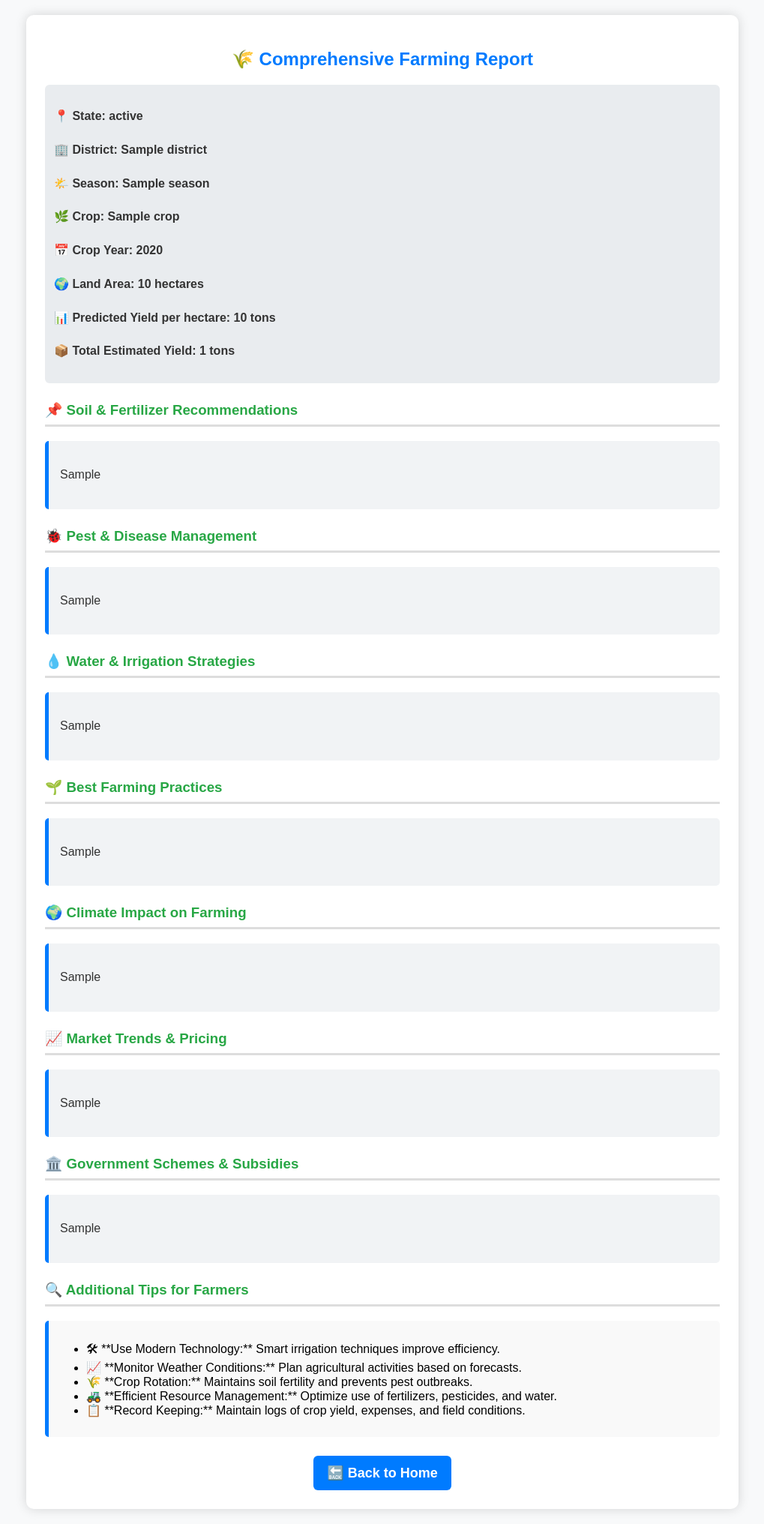
After one commit to punitkumar4871/CropYeildPredictionSystem_PoweredBy_DataBricks-Azure-Ai_De-project, a Flask app: template templates/report.html in a window 1280 px wide. The commit adds this page. Shown: the whole page at 75% size, without its empty margins (130-1149 px from the left). Run offline with Flask 3, Linux system fonts and the light colour scheme; the template is opened without the code that fills it: most values are stand-ins (such as "Sample title", 1, 10 or a date in 2020).

Commit message:
done with the genai report part

```diff
--- a/app.py
+++ b/app.py
@@ -1,7 +1,11 @@
-from flask import Flask, request, render_template
+from flask import Flask, request, render_template, jsonify
 import numpy as np
 import pandas as pd
+import google.generativeai as genai
 from src.pipeline.predict_pipeline import CustomData, PredictPipeline
+
+# Configure Gemini AI API Key
+genai.configure(api_key="YAIzaSyC8tuqLoWlAMrz90XmNkXBL36ErDppMD4I")
 
 application = Flask(__name__)
 app = application
@@ -16,6 +20,7 @@ def predict_datapoint():
         return render_template('home.html', results=None)
     else:
         try:
+            # Collecting user input
             data = CustomData(
                 State_Name=request.form.get('State_Name'),
                 District_Name=request.form.get('District_Name'),
@@ -34,5 +39,131 @@ def predict_datapoint():
         except Exception as e:
             return render_template('home.html', results=f"Error: {str(e)}")
 
+def generate_farming_report(state, district, season, crop, crop_year, area, predicted_yield):
+    """
+    Generate AI-based farming report with updated content.
+    """
+    total_yield = round(predicted_yield * area, 2)
+
+    # AI-Generated Recommendations
+    soil_recommendations = f"""
+    Based on soil conditions in {district}, farmers should:
+    - **Ideal pH:** 6.0 - 7.5 for optimal {crop} growth.
+    - **Fertilizer:** Urea (50 kg/ha), SSP (50 kg/ha), MOP (25 kg/ha), and organic manure.
+    - **Soil Treatment:** Lime for acidic soil, gypsum for saline soil.
+    - **Crop Rotation:** Rotate {crop} with pulses to maintain soil fertility.
+    """
+
+    pest_management = f"""
+    Common threats for {crop} farming in {district}:
+    - **Pests:** Stem Borers, Aphids, and Brown Planthoppers.
+    - **Natural Control:** Introduce ladybugs and neem-based pesticides.
+    - **Chemical Control:** Use recommended insecticides in controlled amounts.
+    - **Disease Prevention:** Ensure proper spacing and crop rotation.
+    """
+
+    irrigation_strategies = f"""
+    Effective water management for {crop} farming:
+    - **Drip Irrigation:** Helps conserve water and promotes root health.
+    - **Rainwater Harvesting:** Store excess rainwater for dry periods.
+    - **Drainage System:** Prevents waterlogging and improves yield.
+    """
+
+    best_farming_practices = f"""
+    Key strategies to maximize {crop} yield:
+    - **Seed Selection:** Use disease-resistant and high-yield varieties.
+    - **Land Preparation:** Deep plowing and leveling for uniform water distribution.
+    - **Weed Control:** Manual weeding or targeted herbicides every 15-20 days.
+    - **Timely Harvesting:** Prevent losses by harvesting at optimal moisture levels.
+    """
+
+    climate_impact = f"""
+    Climate change affects {crop} farming by:
+    - **Temperature Changes:** Rising temperatures may reduce yields.
+    - **Unpredictable Rainfall:** Can cause droughts or floods.
+    - **Solution:** Use climate-resistant crop varieties and adaptive farming techniques.
+    """
+
+    market_trends = f"""
+    - **Current Market Price of {crop}:** Prices fluctuate based on demand and supply.
+    - **Export Trends:** Demand for {crop} has been rising in international markets.
+    - **Tip for Farmers:** Monitor market rates before selling produce.
+    """
+
+    government_schemes = f"""
+    - **PM-KISAN:** Direct financial support for farmers.
+    - **Fasal Bima Yojana:** Crop insurance to protect against losses.
+    - **Subsidized Seeds & Equipment:** Farmers can get discounts on high-quality seeds.
+    """
+
+    return {
+        "state": state,
+        "district": district,
+        "season": season,
+        "crop": crop,
+        "crop_year": crop_year,
+        "area": area,
+        "predicted_yield": predicted_yield,
+        "total_yield": total_yield,
+        "soil_recommendations": soil_recommendations,
+        "pest_management": pest_management,
+        "irrigation_strategies": irrigation_strategies,
+        "best_farming_practices": best_farming_practices,
+        "climate_impact": climate_impact,
+        "market_trends": market_trends,
+        "government_schemes": government_schemes
+    }
+
+@app.route('/generate_report', methods=['POST'])
+def generate_report():
+    try:
+        # Collect user inputs
+        state = request.form.get('State_Name')
+        district = request.form.get('District_Name')
+        season = request.form.get('Season')
+        crop = request.form.get('Crop')
+        crop_year = int(request.form.get('Crop_Year'))
+        area = float(request.form.get('Area'))
+
+        # Get predicted yield from the model
+        data = CustomData(state, district, season, crop, crop_year, area, annual_rainfall=0)
+        pred_df = data.get_data_as_data_frame()
+        predict_pipeline = PredictPipeline()
+        results = predict_pipeline.predict(pred_df)
+        predicted_yield = results[0]
+
+        # Generate report with the correct yield
+        report_data = generate_farming_report(state, district, season, crop, crop_year, area, predicted_yield)
+
+        return render_template('report.html', **report_data)
+
+    except Exception as e:
+        return render_template('report.html', report=f"Error: {str(e)}")
+
+@app.route('/api/generate_report', methods=['POST'])
+def api_generate_report():
+    try:
+        data = request.json
+        state = data.get('State_Name')
+        district = data.get('District_Name')
+        season = data.get('Season')
+        crop = data.get('Crop')
+        crop_year = int(data.get('Crop_Year'))
+        area = float(data.get('Area'))
+
+        # Get predicted yield
+        data = CustomData(state, district, season, crop, crop_year, area, annual_rainfall=0)
+        pred_df = data.get_data_as_data_frame()
+        predict_pipeline = PredictPipeline()
+        results = predict_pipeline.predict(pred_df)
+        predicted_yield = results[0]
+
+        # Generate report with correct yield
+        report_data = generate_farming_report(state, district, season, crop, crop_year, area, predicted_yield)
+        return jsonify(report_data)
+
+    except Exception as e:
+        return jsonify({"error": str(e)}), 400
+
 if __name__ == "__main__":
     app.run(host="0.0.0.0", debug=True)
--- a/requirements.txt
+++ b/requirements.txt
@@ -8,4 +8,6 @@ joblib
 Flask
 scipy
 dill
+streamlit
+google-generativeai
 -e .
--- /dev/null
+++ b/templates/report.html
@@ -0,0 +1,149 @@
+<!DOCTYPE html>
+<html lang="en">
+<head>
+    <meta charset="UTF-8">
+    <meta name="viewport" content="width=device-width, initial-scale=1.0">
+    <title>Comprehensive Farming Report</title>
+    <style>
+        body {
+            font-family: Arial, sans-serif;
+            background-color: #f8f9fa;
+            margin: 0;
+            padding: 20px;
+        }
+        .container {
+            max-width: 900px;
+            margin: 0 auto;
+            background: white;
+            padding: 25px;
+            border-radius: 10px;
+            box-shadow: 0 0 15px rgba(0, 0, 0, 0.15);
+        }
+        h2 {
+            text-align: center;
+            color: #007bff;
+            margin-bottom: 20px;
+        }
+        h3 {
+            margin-top: 25px;
+            color: #28a745;
+            border-bottom: 3px solid #ddd;
+            padding-bottom: 8px;
+        }
+        p {
+            line-height: 1.8;
+            color: #333;
+        }
+        ul {
+            margin-left: 20px;
+            padding-left: 20px;
+        }
+        .info-box {
+            background: #f1f3f5;
+            padding: 15px;
+            border-left: 5px solid #007bff;
+            margin: 10px 0;
+            border-radius: 5px;
+        }
+        .highlight {
+            background: #e9ecef;
+            padding: 12px;
+            border-radius: 6px;
+            font-weight: bold;
+        }
+        .btn-container {
+            text-align: center;
+            margin-top: 25px;
+        }
+        .back-btn {
+            background-color: #007bff;
+            color: white;
+            padding: 12px 18px;
+            border: none;
+            border-radius: 6px;
+            text-decoration: none;
+            font-size: 18px;
+            font-weight: bold;
+            display: inline-block;
+            transition: background 0.3s ease;
+        }
+        .back-btn:hover {
+            background-color: #0056b3;
+        }
+        .section {
+            background: #f9f9f9;
+            padding: 10px;
+            border-radius: 5px;
+            margin-top: 10px;
+        }
+    </style>
+</head>
+<body>
+
+<div class="container">
+    <h2>🌾 Comprehensive Farming Report</h2>
+
+    <div class="highlight">
+        <p><strong>📍 State:</strong> {{ state }}</p>
+        <p><strong>🏢 District:</strong> {{ district }}</p>
+        <p><strong>🌤️ Season:</strong> {{ season }}</p>
+        <p><strong>🌿 Crop:</strong> {{ crop }}</p>
+        <p><strong>📅 Crop Year:</strong> {{ crop_year }}</p>
+        <p><strong>🌍 Land Area:</strong> {{ area }} hectares</p>
+        <p><strong>📊 Predicted Yield per hectare:</strong> {{ predicted_yield }} tons</p>
+        <p><strong>📦 Total Estimated Yield:</strong> {{ total_yield }} tons</p>
+    </div>
+
+    <h3>📌 Soil & Fertilizer Recommendations</h3>
+    <div class="info-box">
+        <p>{{ soil_recommendations }}</p>
+    </div>
+
+    <h3>🐞 Pest & Disease Management</h3>
+    <div class="info-box">
+        <p>{{ pest_management }}</p>
+    </div>
+
+    <h3>💧 Water & Irrigation Strategies</h3>
+    <div class="info-box">
+        <p>{{ irrigation_strategies }}</p>
+    </div>
+
+    <h3>🌱 Best Farming Practices</h3>
+    <div class="info-box">
+        <p>{{ best_farming_practices }}</p>
+    </div>
+
+    <h3>🌍 Climate Impact on Farming</h3>
+    <div class="info-box">
+        <p>{{ climate_impact }}</p>
+    </div>
+
+    <h3>📈 Market Trends & Pricing</h3>
+    <div class="info-box">
+        <p>{{ market_trends }}</p>
+    </div>
+
+    <h3>🏛️ Government Schemes & Subsidies</h3>
+    <div class="info-box">
+        <p>{{ government_schemes }}</p>
+    </div>
+
+    <h3>🔍 Additional Tips for Farmers</h3>
+    <div class="info-box section">
+        <ul>
+            <li>🛠 **Use Modern Technology:** Smart irrigation techniques improve efficiency.</li>
+            <li>📈 **Monitor Weather Conditions:** Plan agricultural activities based on forecasts.</li>
+            <li>🌾 **Crop Rotation:** Maintains soil fertility and prevents pest outbreaks.</li>
+            <li>🚜 **Efficient Resource Management:** Optimize use of fertilizers, pesticides, and water.</li>
+            <li>📋 **Record Keeping:** Maintain logs of crop yield, expenses, and field conditions.</li>
+        </ul>
+    </div>
+
+    <div class="btn-container">
+        <a href="/" class="back-btn">🔙 Back to Home</a>
+    </div>
+</div>
+
+</body>
+</html>
```
Also changed, not shown: templates/home.html (+70 -73 lines).
